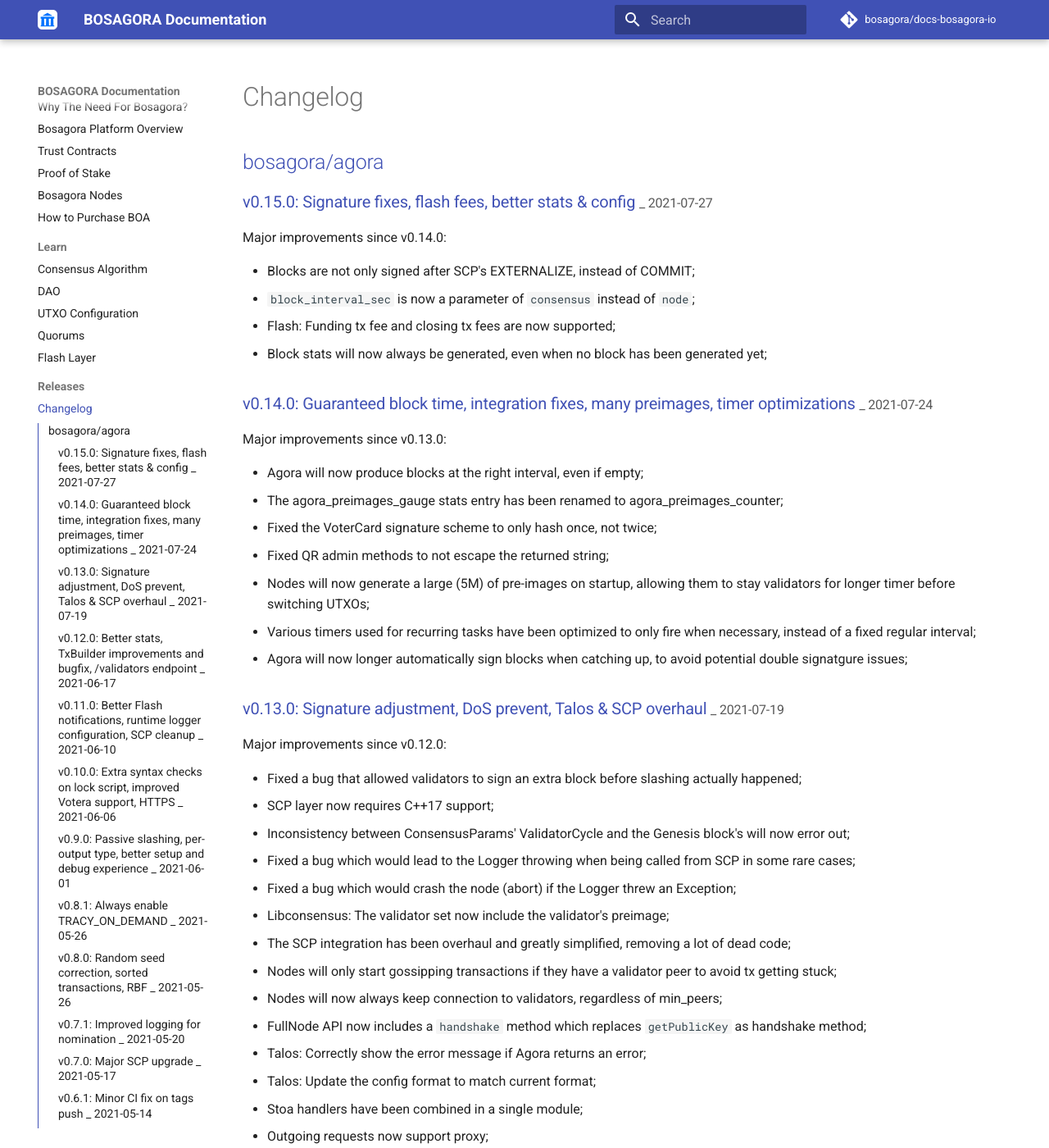
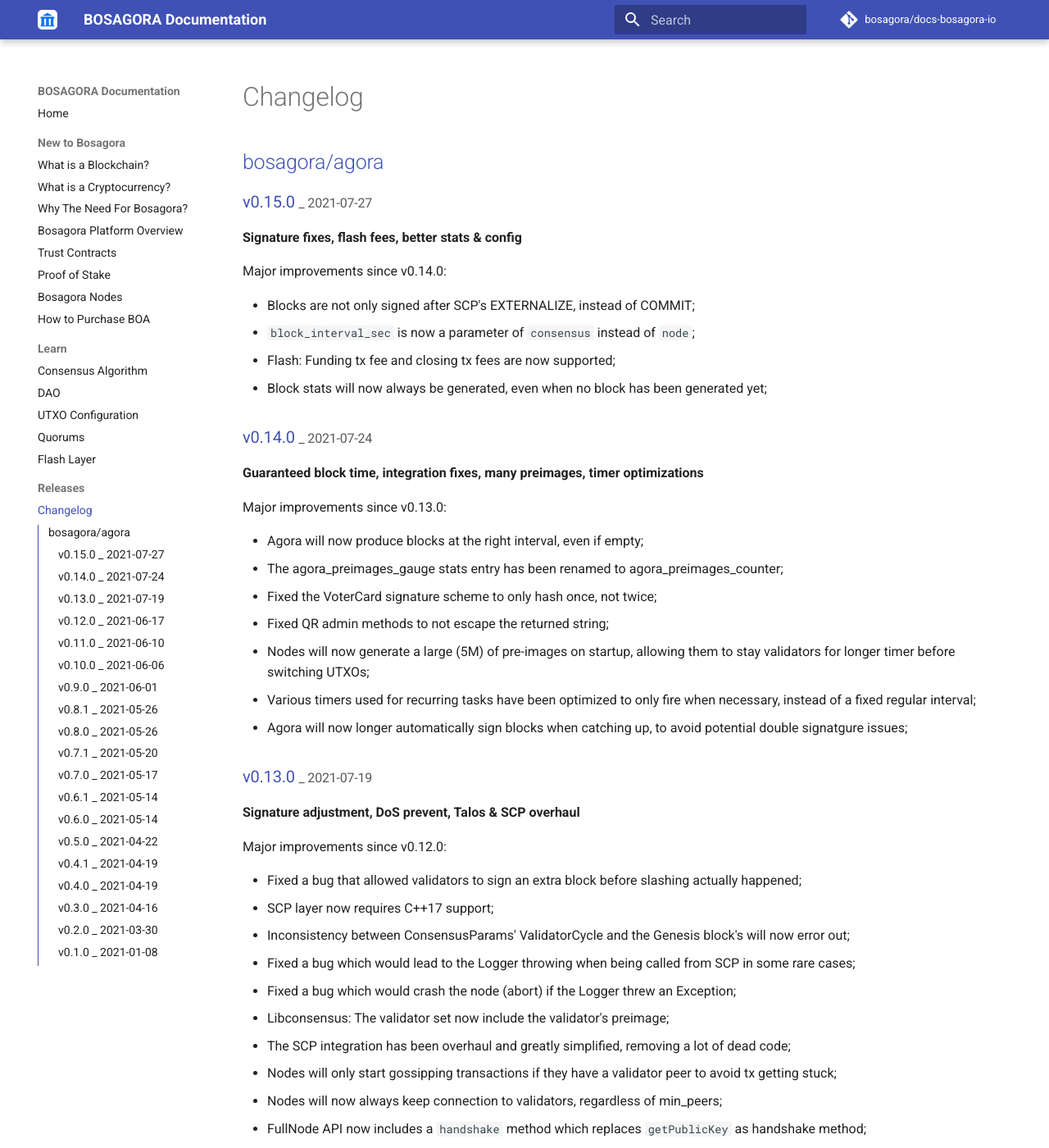
Before and after one commit to kchulj/docs-bosagora-io, an MkDocs documentation site: the page built from docs/changelog.md, in a window 1280 px wide and 1400 px high. Shown: the whole window at 82% size. Built offline with MkDocs 1.6.1 and Material for MkDocs 9.7.7, drawn with Linux system fonts in a browser that asks for light colours; comment, search, counter and statistics services are not loaded; some of the changed text lies outside the part shown.

Commit message:
Clean up titles in the release changelog
The sidebar was too messy due to the long release titles in the
header. The release title has been removed from the header for
a cleaner view.

```diff
--- a/docs/changelog.md
+++ b/docs/changelog.md
@@ -2,7 +2,9 @@
 
 ## [bosagora/agora](https://github.com/bosagora/agora)
 
-### [v0.15.0: Signature fixes, flash fees, better stats & config](https://github.com/bosagora/agora/releases/tag/v0.15.0) <small>_ 2021-07-27</small>
+### [v0.15.0](https://github.com/bosagora/agora/releases/tag/v0.15.0) <small>_ 2021-07-27</small>
+
+**Signature fixes, flash fees, better stats & config**
 
 Major improvements since v0.14.0:
 
@@ -11,7 +13,9 @@
 - Flash: Funding tx fee and closing tx fees are now supported;
 - Block stats will now always be generated, even when no block has been generated yet;
 
-### [v0.14.0: Guaranteed block time, integration fixes, many preimages, timer optimizations](https://github.com/bosagora/agora/releases/tag/v0.14.0) <small>_ 2021-07-24</small>
+### [v0.14.0](https://github.com/bosagora/agora/releases/tag/v0.14.0) <small>_ 2021-07-24</small>
+
+**Guaranteed block time, integration fixes, many preimages, timer optimizations**
 
 Major improvements since v0.13.0:
 
@@ -23,7 +27,9 @@
 - Various timers used for recurring tasks have been optimized to only fire when necessary, instead of a fixed regular interval;
 - Agora will now longer automatically sign blocks when catching up, to avoid potential double signatgure issues;
 
-### [v0.13.0: Signature adjustment, DoS prevent, Talos & SCP overhaul](https://github.com/bosagora/agora/releases/tag/v0.13.0) <small>_ 2021-07-19</small>
+### [v0.13.0](https://github.com/bosagora/agora/releases/tag/v0.13.0) <small>_ 2021-07-19</small>
+
+**Signature adjustment, DoS prevent, Talos & SCP overhaul**
 
 Major improvements since v0.12.0:
 
@@ -61,7 +67,9 @@
 - Pre-images are now shared during SCP nomination to reduce the odds of slashing;
 - Removed FullNode's `getPreimage` endpoint, obsoleted by `getPreimages`;
 
-### [v0.12.0: Better stats, `TxBuilder` improvements and bugfix, `/validators` endpoint](https://github.com/bosagora/agora/releases/tag/v0.12.0) <small>_ 2021-06-17</small>
+### [v0.12.0](https://github.com/bosagora/agora/releases/tag/v0.12.0) <small>_ 2021-06-17</small>
+
+**Better stats, `TxBuilder` improvements and bugfix, `/validators` endpoint**
 
 Major improvements since v0.11.0:
 
@@ -80,7 +88,9 @@
 
 Along with many internal changes to improve efficiency and reduce the risk of error.
 
-### [v0.11.0: Better Flash notifications, runtime logger configuration, SCP cleanup](https://github.com/bosagora/agora/releases/tag/v0.11.0) <small>_ 2021-06-10</small>
+### [v0.11.0](https://github.com/bosagora/agora/releases/tag/v0.11.0) <small>_ 2021-06-10</small>
+
+**Better Flash notifications, runtime logger configuration, SCP cleanup**
 
 Major changes since v0.10.0:
 
@@ -95,7 +105,9 @@
 - Serialization now always serialize to little endian regardless of the host;
 - Multiple stability improvements / race conditions fixed;
 
-### [v0.10.0: Extra syntax checks on lock script, improved Votera support, HTTPS](https://github.com/bosagora/agora/releases/tag/v0.10.0) <small>_ 2021-06-06</small>
+### [v0.10.0](https://github.com/bosagora/agora/releases/tag/v0.10.0) <small>_ 2021-06-06</small>
+
+**Extra syntax checks on lock script, improved Votera support, HTTPS**
 
 Major changes since v0.9.0:
 
@@ -111,40 +123,42 @@
 - Support for HTTPS communication has been added;
 - Consensus: Validators will now reject blocks with non-monotonic `missing` validators;
 
-### [v0.9.0: Passive slashing, per-output type, better setup and debug experience](https://github.com/bosagora/agora/releases/tag/v0.9.0) <small>_ 2021-06-01</small>
+### [v0.9.0](https://github.com/bosagora/agora/releases/tag/v0.9.0) <small>_ 2021-06-01</small>
+
+**Passive slashing, per-output type, better setup and debug experience**
 
 Major changes since v0.8.1:
 
-Pre-images are now used to generate block signatures
+- Pre-images are now used to generate block signatures
+    - Block signatures are now based on pre-images for the "signature noise" derivation.
+      This implements one of the aspect of Agora's passive slashing policy,
+      which is that signing two blocks for the same height reveal a validator's private key.
 
-- Block signatures are now based on pre-images for the "signature noise" derivation.
-This implements one of the aspect of Agora's passive slashing policy,
-which is that signing two blocks for the same height reveal a validator's private key.
+- Transaction type has been moved to Output
+    - Previously, transactions had a "type" field that would indicate the type of its output:
+      payment (the default), freeze, or coinbase. This created issues as payment and freeze
+      needed to be mixed (e.g. to avoid creating a refund transaction that was frozen).
+      The `type` field is now part of the `Output`, and may be extended in the future.
 
-Transaction type has been moved to Output
+- Multiple Talos (setup interface) bug fixes
+    - The setup interface had a few issues, where some field would be empty when
+      run in a particular way, making navigating between menus impossible.
+      Those issues have been fixed and the interface now works as expected on all devices.
 
-- Previously, transactions had a "type" field that would indicate the type of its output:
-payment (the default), freeze, or coinbase. This created issues as payment and freeze
-needed to be mixed (e.g. to avoid creating a refund transaction that was frozen).
-The `type` field is now part of the `Output`, and may be extended in the future.
+- Agora will now dynamically export its symbol
+    - Agora now use the `export-dynamic` linker option by default, which should result
+      in proper stack traces on Alpine Linux (and potentially other platforms),
+      at the cost of slightly bigger binary. Stripping the binary will still work.
 
-Multiple Talos (setup interface) bug fixes
+### [v0.8.1](https://github.com/bosagora/agora/releases/tag/v0.8.1) <small>_ 2021-05-26</small>
 
-- The setup interface had a few issues, where some field would be empty when
-run in a particular way, making navigating between menus impossible.
-Those issues have been fixed and the interface now works as expected on all devices.
-
-Agora will now dynamically export its symbol
-
-- Agora now use the `export-dynamic` linker option by default, which should result
-in proper stack traces on Alpine Linux (and potentially other platforms),
-at the cost of slightly bigger binary. Stripping the binary will still work.
-
-### [v0.8.1: Always enable TRACY_ON_DEMAND](https://github.com/bosagora/agora/releases/tag/v0.8.1) <small>_ 2021-05-26</small>
+**Always enable TRACY_ON_DEMAND**
 
 This is an internal fix that might reduce memory usage for some clients.
 
-### [v0.8.0: Random seed correction, sorted transactions, RBF](https://github.com/bosagora/agora/releases/tag/v0.8.0) <small>_ 2021-05-26</small>
+### [v0.8.0](https://github.com/bosagora/agora/releases/tag/v0.8.0) <small>_ 2021-05-26</small>
+
+**Random seed correction, sorted transactions, RBF**
 
 Notable changes since last release (v0.7.1):
 
@@ -155,23 +169,31 @@
 - Transactions will now sort their inputs and outputs;
 - Ledger will now do a full reset if the validator set is empty, regardless of the UTXOSet being non-empty;
 
-### [v0.7.1: Improved logging for nomination](https://github.com/bosagora/agora/releases/tag/v0.7.1) <small>_ 2021-05-20</small>
+### [v0.7.1](https://github.com/bosagora/agora/releases/tag/v0.7.1) <small>_ 2021-05-20</small>
+
+**Improved logging for nomination**
 
 This release mainly contains enhancements on logging during the nomination phase,
 along with a couple internal improvements.
 
-### [v0.7.0: Major SCP upgrade](https://github.com/bosagora/agora/releases/tag/v0.7.0) <small>_ 2021-05-17</small>
+### [v0.7.0](https://github.com/bosagora/agora/releases/tag/v0.7.0) <small>_ 2021-05-17</small>
+
+**Major SCP upgrade**
 
 Changes since v0.6.1:
 
 - SCP has been upgraded from v11.2.0 (2019-06-26) to v16.0.0 (2021-04-08).
 
-### [v0.6.1: Minor CI fix on tags push](https://github.com/bosagora/agora/releases/tag/v0.6.1) <small>_ 2021-05-14</small>
+### [v0.6.1](https://github.com/bosagora/agora/releases/tag/v0.6.1) <small>_ 2021-05-14</small>
+
+**Minor CI fix on tags push**
 
 This release fixes a minor issue that triggered when a tag was pushed.
 One of the test would previously fail to run because it expected a different git object.
 
-### [v0.6.0: Absolute PreImage offsets, greatly improved Flash API, transaction fees](https://github.com/bosagora/agora/releases/tag/v0.6.0) <small>_ 2021-05-14</small>
+### [v0.6.0](https://github.com/bosagora/agora/releases/tag/v0.6.0) <small>_ 2021-05-14</small>
+
+**Absolute PreImage offsets, greatly improved Flash API, transaction fees**
 
 Notable changes since the last release:
 
@@ -198,7 +220,9 @@
 - SCP is now built with clang++ on all platforms;
 - The random seed check no longer mistakenly uses the node state over the block state;
 
-### [v0.5.0: Fixed nomination timer, improved flash API](https://github.com/bosagora/agora/releases/tag/v0.5.0) <small>_ 2021-04-22</small>
+### [v0.5.0](https://github.com/bosagora/agora/releases/tag/v0.5.0) <small>_ 2021-04-22</small>
+
+**Fixed nomination timer, improved flash API**
 
 - Network discovery period is now configurable (`node.network_discovery_interval_secs`);
 - Nomination interval is now configurable (`validator.nomination_interval`, in seconds);
@@ -211,11 +235,15 @@
 - Vanity miner now supports Bech32, and well-known keypairs have been changed accordingly;
 - The node will now stop nominating as soon as it starts shutting down;
 
-### [v0.4.1: Minor build script fixes](https://github.com/bosagora/agora/releases/tag/v0.4.1) <small>_ 2021-04-19</small>
+### [v0.4.1](https://github.com/bosagora/agora/releases/tag/v0.4.1) <small>_ 2021-04-19</small>
+
+**Minor build script fixes**
 
 Fixes an issue with the build script that led to the version being rendered incorrectly.
 
-### [v0.4.0: Configurable logger, readable SQL databases](https://github.com/bosagora/agora/releases/tag/v0.4.0) <small>_ 2021-04-19</small>
+### [v0.4.0](https://github.com/bosagora/agora/releases/tag/v0.4.0) <small>_ 2021-04-19</small>
+
+**Configurable logger, readable SQL databases**
 
 - UTXO set is now stored in `utxo` database, validator set in `validator` table;
 - Most tables now use text fields instead of binary ones;
@@ -224,7 +252,9 @@
 - Some log messages have been cleaned up to be less confusing / alarming;
 - Loggers can now be configured individually in the config file;
 
-### [v0.3.0: Improved Flash with Wallet API, better catch-up, database restructuring](https://github.com/bosagora/agora/releases/tag/v0.3.0) <small>_ 2021-04-16</small>
+### [v0.3.0](https://github.com/bosagora/agora/releases/tag/v0.3.0) <small>_ 2021-04-16</small>
+
+**Improved Flash with Wallet API, better catch-up, database restructuring**
 
 - Vibe.d & other libraries have been updated to remove some networking bugs;
 - Flash layer documentation and tests have been enhanced;
@@ -259,7 +289,9 @@
 
 [All commits since v0.2.0](https://github.com/bosagora/agora/compare/v0.2.0...v0.3.0)
 
-### [v0.2.0: Flash layer, slashing, block signatures, Bech32, Schnorr everywhere, and more](https://github.com/bosagora/agora/releases/tag/v0.2.0) <small>_ 2021-03-30</small>
+### [v0.2.0](https://github.com/bosagora/agora/releases/tag/v0.2.0) <small>_ 2021-03-30</small>
+
+**Flash layer, slashing, block signatures, Bech32, Schnorr everywhere, and more**
 
 The following is a non-exhaustive list of major changes since last release:
 
@@ -294,7 +326,9 @@
 
 [All commits since v0.1.0](https://github.com/bosagora/agora/compare/v0.1.0...v0.2.0)
 
-### [v0.1.0: Pre-slashing alpha version](https://github.com/bosagora/agora/releases/tag/v0.1.0) <small>_ 2021-01-08</small>
+### [v0.1.0](https://github.com/bosagora/agora/releases/tag/v0.1.0) <small>_ 2021-01-08</small>
+
+**Pre-slashing alpha version**
 
 This release is the first tagged alpha version of Agora.
 Agora has been deployed to a test environment for months now,
```
